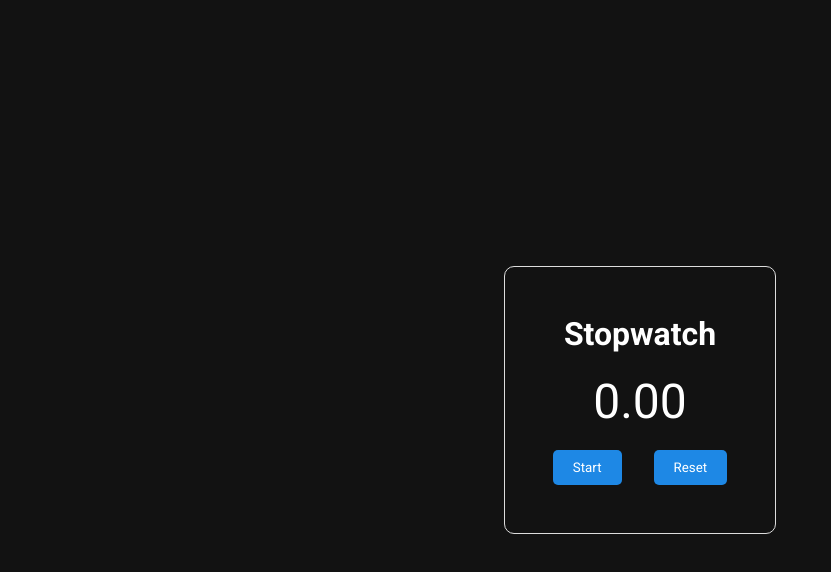
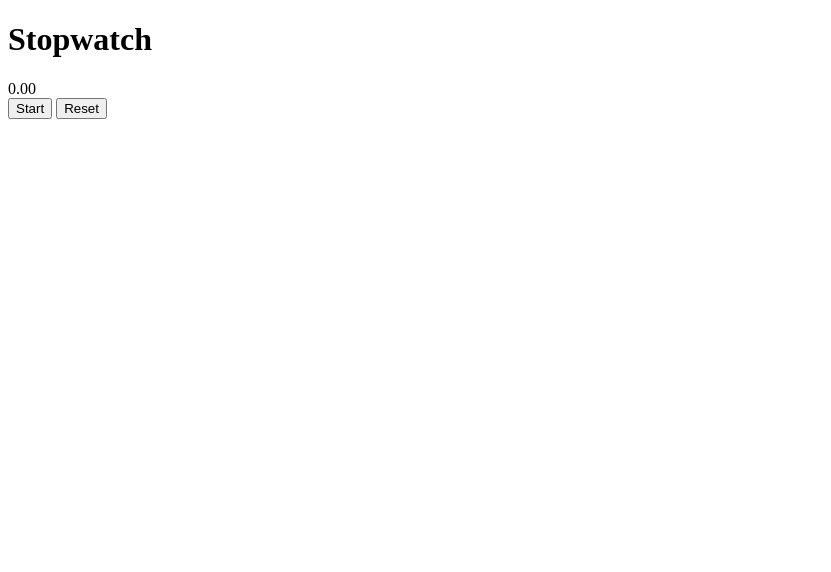
Before and after one commit to ayushporwal01/JavaScript-Mastery, a plain HTML site: page Stopwatch/index.html in a window 1280 px wide. Shown: the whole page, without its empty margins (0-831 px from the left). Drawn offline with Linux system fonts and the light colour scheme.

Commit message:
Initial Commit

```diff
--- a/Stopwatch/style.css
+++ b/Stopwatch/style.css
@@ -1,63 +1 @@
 @import url("https://fonts.googleapis.com/css2?family=Roboto:ital,wght@0,100..900;1,100..900&display=swap");
-
-* {
-  margin: 0;
-  padding: 0;
-  box-sizing: border-box;
-  font-family: "Roboto", sans-serif;
-}
-
-body {
-  height: 100vh;
-  display: flex;
-  justify-content: center;
-  align-items: center;
-  color: white;
-  background-color: #121212;
-}
-
-.container {
-  text-align: center;
-  padding: 3rem;
-  border: 1px solid #ddd;
-  border-radius: 10px;
-}
-
-.inputs {
-  margin-top: 1rem;
-}
-
-.inputs input {
-  width: 60px;
-  padding: 10px;
-  font-size: 18px;
-  margin: 10px;
-  text-align: center;
-  border: none;
-  border-radius: 8px;
-}
-
-.display {
-  font-size: 48px;
-  margin: 20px 0;
-}
-
-.buttons {
-  display: flex;
-  justify-content: center;
-  gap: 2rem;
-}
-
-.buttons button {
-  padding: 10px 20px;
-  background-color: #1e88e5;
-  color: white;
-  border: none;
-  outline: none;
-  border-radius: 5px;
-  cursor: pointer;
-}
-
-button:hover {
-  background-color: #1560c0;
-}
```
